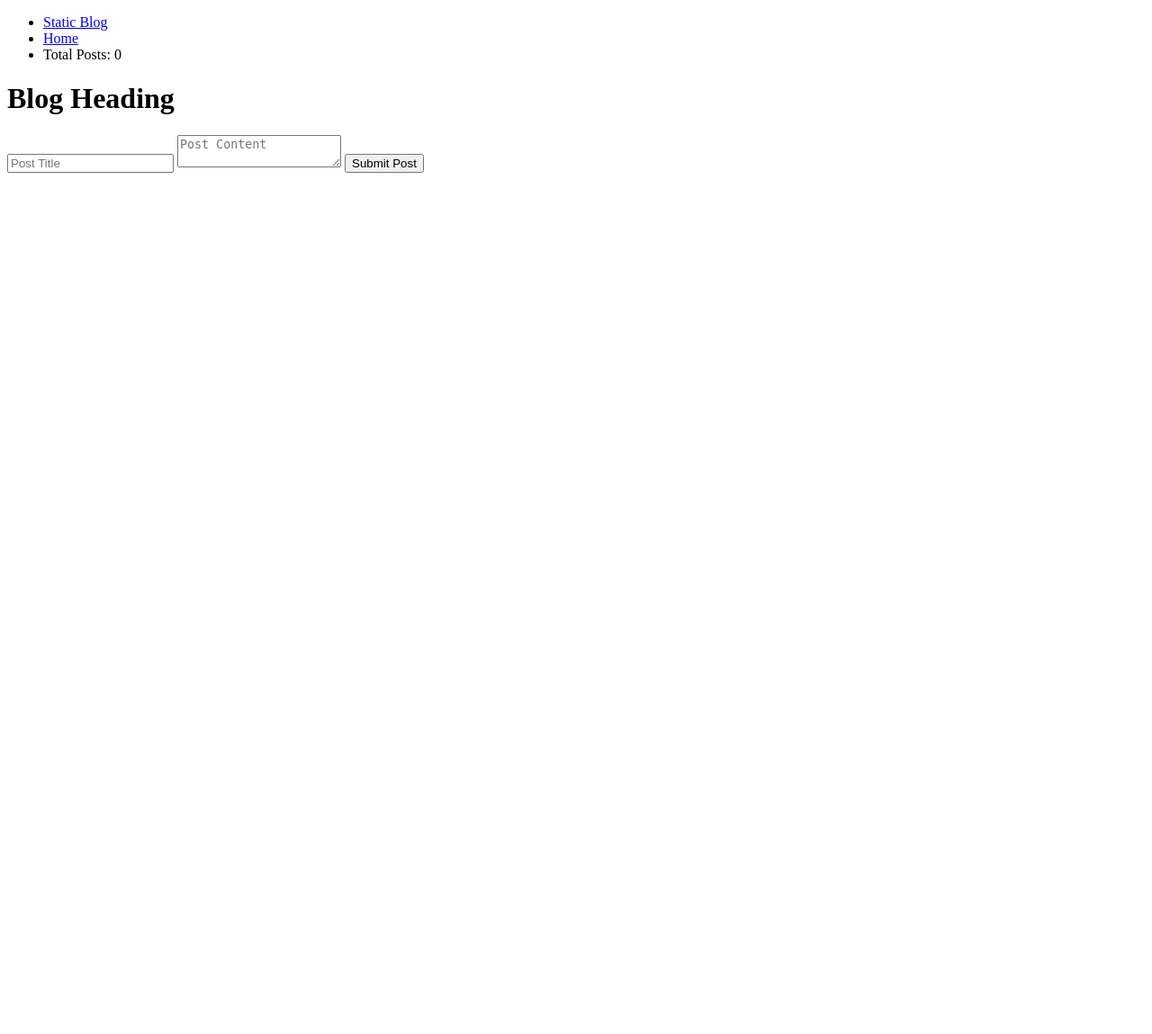
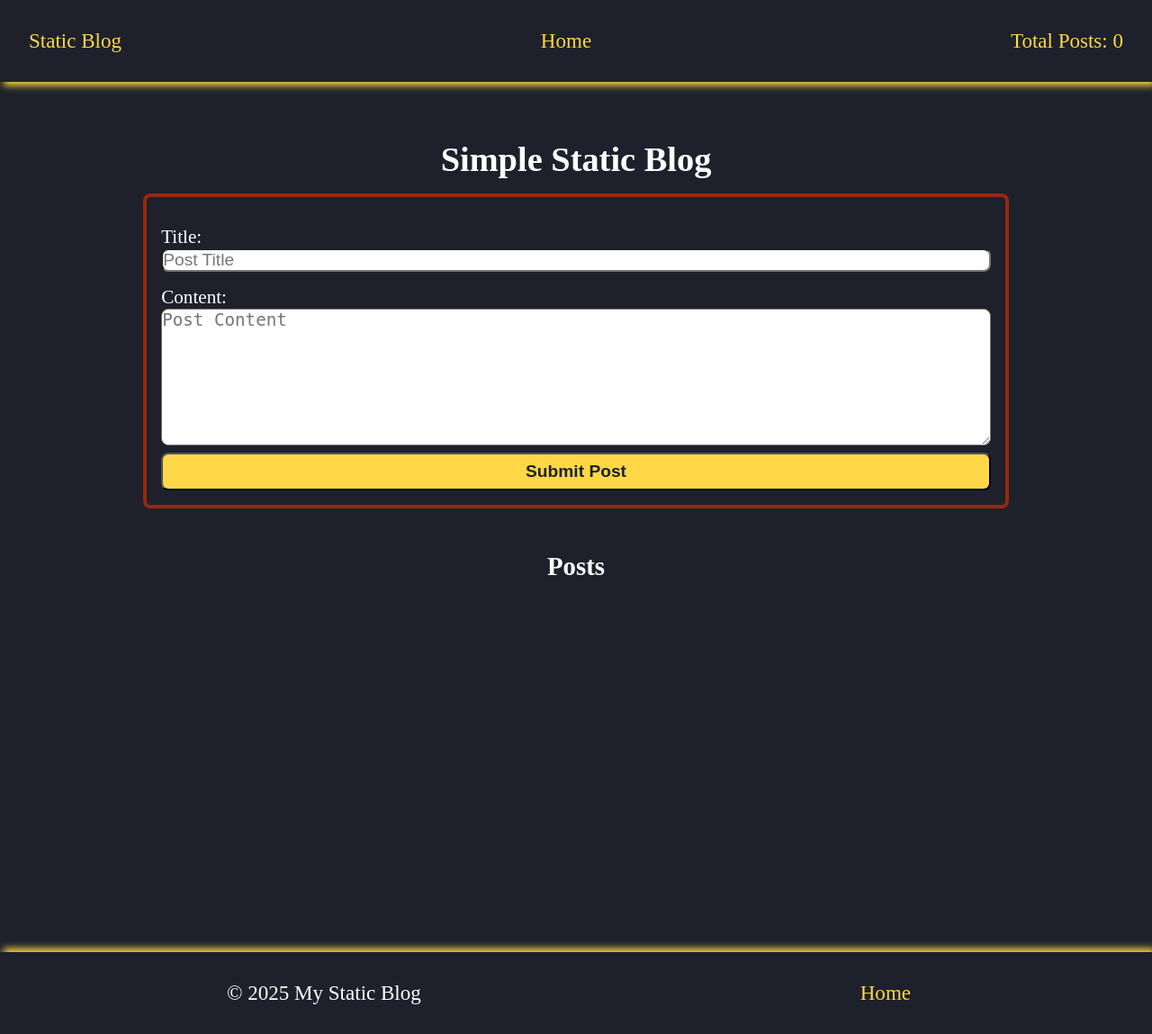
Before and after one commit to Fehlipe19/Static-Blog, a Node server app: page / in a window 1280 px wide. Shown: the whole page at 90% size. Before the commit the page ends 192 px from the top, so only its background shows below. Run offline with Node 20, Linux system fonts and the light colour scheme.

Commit message:
Style forms

```diff
--- a/index.js
+++ b/index.js
@@ -11,7 +11,7 @@ app.use(bodyParser.urlencoded({ extended: true }));
 app.use(express.static("public"));
 
 app.get("/", (req, res) => {
-  res.render("index.ejs", { posts: posts });
+  res.render("index.ejs", { posts: posts, year: year });
 });
 
 app.get("/edit", (req, res) => {
@@ -20,7 +20,7 @@ app.get("/edit", (req, res) => {
   const post = posts.find((p) => p.id === postId);
   console.log(typeof postId);
   if (post) {
-    res.render("edit.ejs", { post: post, posts: posts });
+    res.render("edit.ejs", { post: post, posts: posts, year: year });
   } else {
     res.status(404).send("Post not found");
   }
--- a/public/styles/main.css
+++ b/public/styles/main.css
@@ -0,0 +1,138 @@
+:root {
+  --primary-color: #1e212b;
+  --secondary-color: #ffd747;
+  --accent-color: #95290e;
+  --text-color: #ffffff;
+}
+
+html {
+  font-size: 1.2rem;
+}
+
+* {
+  margin: 0;
+  padding: 0;
+}
+
+body {
+  background-color: var(--primary-color);
+}
+
+nav,
+footer,
+header {
+  font-size: 1.2rem;
+  padding: 16px;
+  background-color: var(--primary-color);
+  color: var(--secondary-color);
+}
+
+p {
+  color: #ffffff;
+}
+
+header {
+  box-shadow: 4px 4px 8px var(--secondary-color);
+}
+
+main {
+  padding: 64px 8px;
+  display: flex;
+  flex-direction: column;
+  align-items: center;
+  color: #ffffff;
+}
+
+h1 {
+  margin-bottom: 16px;
+}
+
+h2 {
+  margin: 16px 0;
+}
+
+footer {
+  display: flex;
+  justify-content: space-around;
+  align-items: center;
+  box-shadow: 4px -4px 8px var(--secondary-color);
+}
+
+ul {
+  display: flex;
+  justify-content: space-between;
+  align-items: center;
+  width: 100%;
+}
+
+li {
+  list-style: none;
+}
+
+.form-container,
+.post {
+  font-size: 1.1rem;
+  border: 4px solid var(--accent-color);
+  border-radius: 8px;
+  padding: 16px;
+}
+
+.post {
+  display: flex;
+  flex-direction: column;
+  align-items: center;
+  margin-bottom: 16px;
+}
+
+.form-container {
+  margin-bottom: 32px;
+  display: flex;
+  flex-direction: column;
+  width: 90%;
+}
+
+input,
+textarea,
+button {
+  border-radius: 8px;
+  font-size: 1rem;
+  /* margin: 16px 0; */
+}
+
+textarea {
+  height: 150px;
+}
+
+label {
+  margin-top: 16px;
+}
+
+button {
+  margin-top: 8px;
+  padding: 8px;
+  background-color: var(--secondary-color);
+  color: var(--primary-color);
+  font-weight: bold;
+}
+
+.posts-container {
+  margin-bottom: 32px;
+  width: 100%;
+}
+
+.button-container {
+  display: flex;
+  justify-content: space-around;
+  width: 100%;
+}
+
+/* .edit-post {
+  field-sizing: content;
+  min-height: 4rem;
+} */
+
+a,
+a:visited {
+  color: var(--secondary-color);
+  text-decoration: none;
+}
--- /dev/null
+++ b/public/styles/wide-main.css
@@ -0,0 +1,17 @@
+@media screen and (min-width: 900px) {
+  main {
+    width: 80%;
+    margin: 0 auto;
+  }
+
+  .posts-container {
+    width: 93%;
+    display: grid;
+    grid-template-rows: 300px;
+    grid-template-columns: repeat(auto-fill, minmax(300px, 1fr));
+    gap: 16px;
+  }
+  /* .post {
+    max-height: 400px;
+  } */
+}
--- a/views/index.ejs
+++ b/views/index.ejs
@@ -1,12 +1,15 @@
 <%- include ("partials/header.ejs") %>
 <main>
-  <h1>Blog Heading</h1>
-  <form action="/submit" method="POST">
+  <h1>Simple Static Blog</h1>
+  <form class="form-container" action="/submit" method="POST">
+    <label for="title"> Title: </label>
     <input type="text" name="title" placeholder="Post Title" required />
+    <label for="content"> Content: </label>
     <textarea name="content" placeholder="Post Content" required></textarea>
     <button type="submit">Submit Post</button>
   </form>
 
+  <h2>Posts</h2>
   <div class="posts-container">
     <% posts.forEach(post => { %>
     <div class="post">
@@ -14,6 +17,7 @@
       <!--MAybe add a post image-->
       <p><%= post.content.substring(0, 100) %>...</p>
       <a href="/posts/<%= post._id %>">Read More</a>
+      <div class="button-container">
         <form action="/edit" method="GET">
           <input type="hidden" name="postId" value="<%= post.id %>" />
           <button type="submit">Edit Post</button>
@@ -23,6 +27,7 @@
           <button type="submit">Delete Post</button>
         </form>
       </div>
+    </div>
     <% }) %>
   </div>
 </main>
--- a/views/partials/footer.ejs
+++ b/views/partials/footer.ejs
@@ -0,0 +1,8 @@
+<footer>
+  <p>&copy; <%= year %> My Static Blog</p>
+  <nav>
+    <ul>
+      <li><a href="/">Home</a></li>
+    </ul>
+  </nav>
+</footer>
--- a/views/partials/header.ejs
+++ b/views/partials/header.ejs
@@ -6,6 +6,7 @@
     <meta name="description" content="A simple static blog page with features to add, edit, and delete text posts." />
     <meta name="author" content="Felipe Menezes" />
     <link rel="stylesheet" href="/styles/main.css" />
+    <link rel="stylesheet" href="/styles/wide-main.css" />
     <title>Static Blog</title>
   </head>
   <body>
```
Also changed, not shown: views/edit.ejs (+5 -2 lines). Lines whose indentation alone changed are shown as unchanged.
